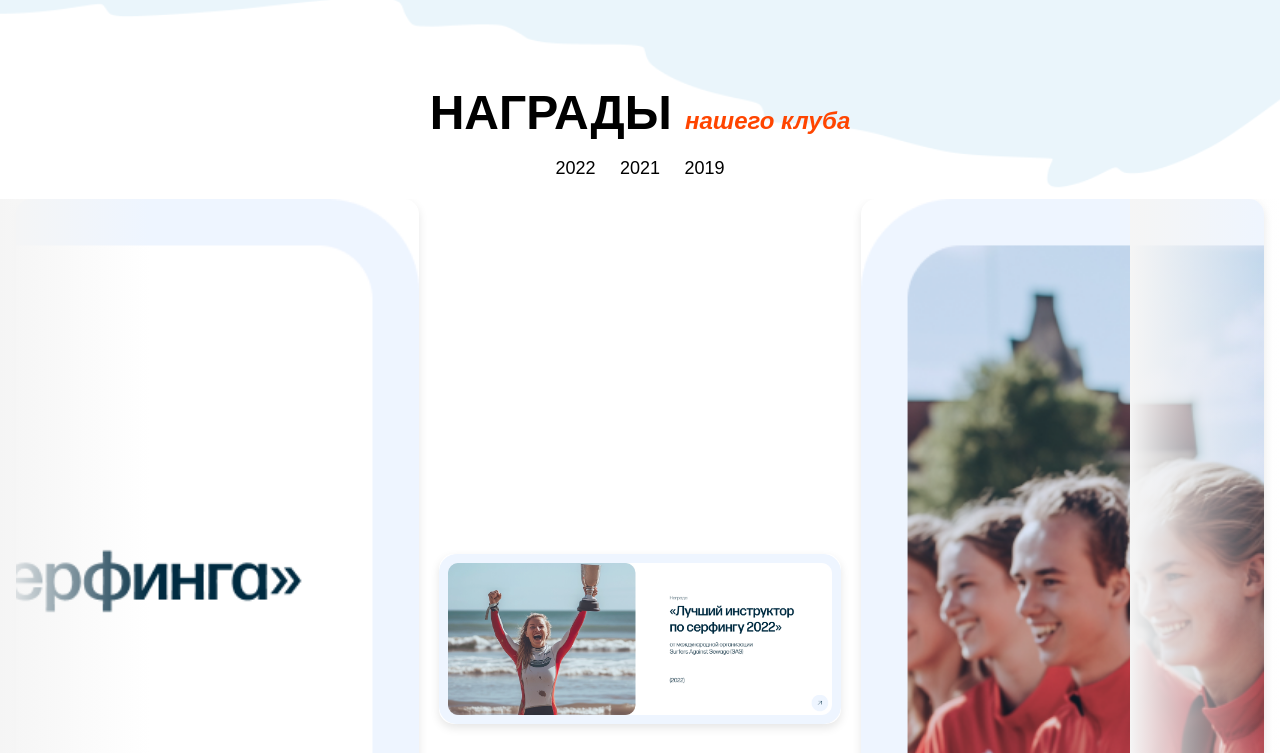
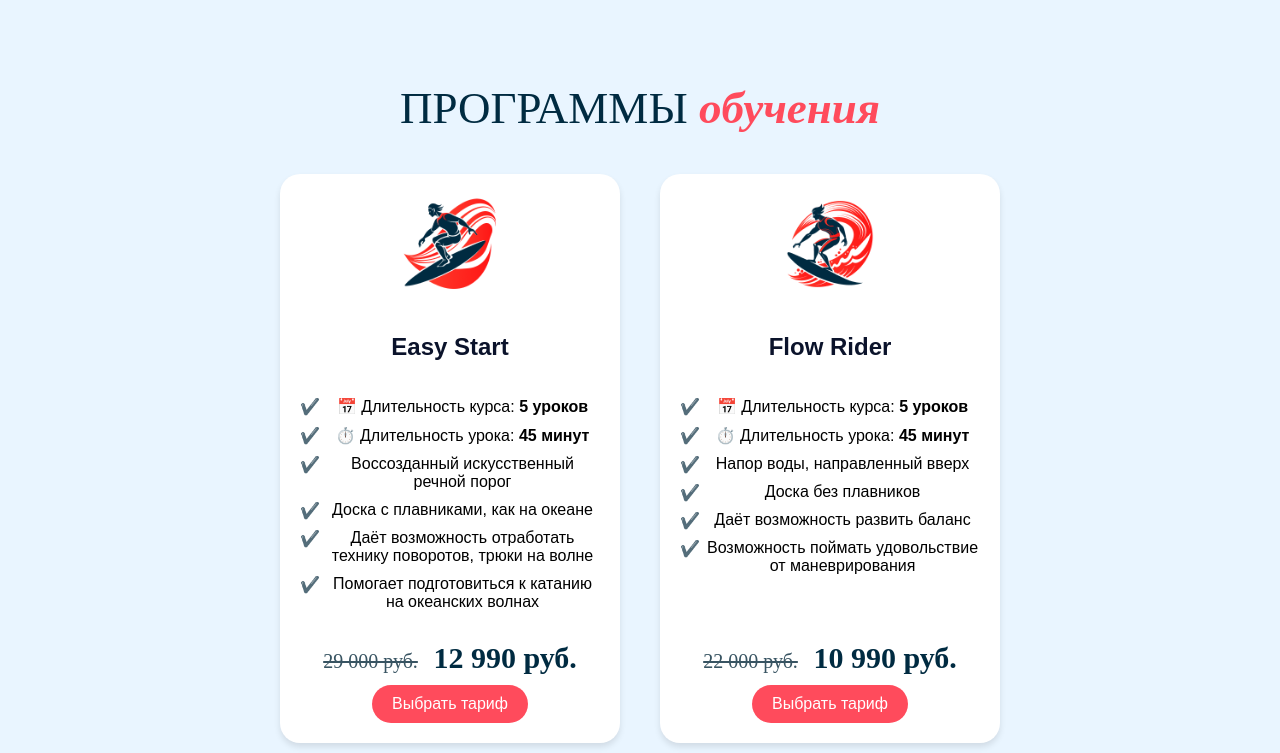
Before and after one commit to quikberry/control, a plain HTML site: page index.html in a window 1280 px wide. Shown: the part 1747-2500 px from the top of the page. Drawn offline with Linux system fonts and the light colour scheme; a web font is replaced by a local one.

Commit message:
Сделана 3 секция

```diff
--- a/index.css
+++ b/index.css
@@ -514,94 +514,114 @@
     transform: scale(1.1);
   }
 
-  .awards-section {
-    position: relative;
+  .program-section {
     text-align: center;
-    padding: 50px 0;
-    background-image: url('image/cloud.png');
-    background-size: cover;
-    background-position: center;
-    overflow: hidden;
+    padding: 50px 20px;
+    background-color: #e9f5ff; /* Нежно-голубой фон */
   }
 
-  .awards-heading {
-    font-family: 'Forma DJR Cyrillic Deck', sans-serif;
-    font-size: 48px;
-    font-weight: bold;
+  .program-title {
+    font-size: 45px;
+    font-family: 'Forma DJR Cyrillic Deck';
+    font-weight: 500;
+    margin-bottom: 40px;
+    color: #002B41;
+  }
+
+  .program-title .highlight {
+    font-family: 'Panton Rust Script';
+    font-weight: 600;
+    font-style: italic;
+    color: #ff4b5c;
+    font-style: italic;
+  }
+
+  /* Карточки программы */
+  .program-cards {
+    display: flex;
+    justify-content: center;
+    gap: 40px;
+    margin-top: 30px;
+  }
+
+  .program-card {
+    background-color: #ffffff;
+    border-radius: 20px;
+    padding: 20px;
+    box-shadow: 0 4px 6px rgba(0, 0, 0, 0.1);
+    width: 300px;
+    display: flex;
+    flex-direction: column;
+  }
+
+  .program-logo {
+    display: block;
+    margin: 0 auto 15px;
+    width: 100px;
+  }
+
+  .program-name {
+    font-size: 24px;
+    color: #0b132b;
+    text-align: center;
+    margin-bottom: 15px;
+  }
+
+  .program-features {
+    list-style: none;
+    padding: 0;
+    margin: 20px 0;
+  }
+
+  .program-features li {
+    margin-bottom: 10px;
+    position: relative;
+    padding-left: 25px;
+  }
+
+  .program-features li::before {
+    content: "✔️"; /* Галочка */
+    position: absolute;
+    left: 0;
+    color: #ff4b5c;
+  }
+
+  /* Цены и кнопки */
+  .program-bottom {
+    margin-top: auto; /* Сдвигает ценник и кнопку вниз */
+    text-align: center;
+  }
+
+  .program-price {
+    font-size: 20px;
     margin-bottom: 10px;
   }
 
-  .awards-subheading {
-    font-family: 'Panton Rust Script', sans-serif;
-    font-size: 24px;
-    font-style: italic;
-    color: #FF4500;
+  .program-price del {
+    font-family: 'Forma DJR Cyrillic Deck';
+    color: #385462;
+    margin-right: 10px;
   }
 
-  .awards-years {
-    margin-bottom: 20px;
+  .program-price span {
+    font-family: 'Forma DJR Cyrillic Deck';
+    color: #002B41;
+    font-size: 30px;
+    font-weight: bold;
   }
 
-  .year-link {
-    font-family: 'Forma DJR Cyrillic Deck', sans-serif;
-    font-size: 18px;
-    margin: 0 10px;
-    text-decoration: none;
-    color: #000;
+  .program-button {
+    background-color: #ff4b5c;
+    color: white;
+    border: none;
+    border-radius: 30px;
+    padding: 10px 20px;
+    font-size: 16px;
+    cursor: pointer;
+    display: inline-block;
+    transition: background-color 0.3s ease;
   }
 
-  .awards-slider {
-    display: flex;
-    justify-content: center;
-    align-items: center;
-    overflow: hidden;
-    max-width: 1400px;
-    margin: 0 auto;
-    position: relative;
+  .program-button:hover {
+    background-color: #ff6b6b;
   }
-
-  .award-item {
-    flex: 0 0 33%;
-    max-width: 33%;
-    padding: 0 10px;
-    box-sizing: border-box;
-  }
-
-  .award-item img {
-    width: 100%;
-    height: auto;
-    border-radius: 15px;
-    box-shadow: 0 4px 10px rgba(0, 0, 0, 0.1);
-    object-fit: cover;
-  }
-
-  .left img {
-    object-position: right;
-  }
-
-  .right img {
-    object-position: left;
-  }
-
-  .center img {
-    object-position: center;
-  }
-
-  .awards-slider:before,
-  .awards-slider:after {
-    content: '';
-    position: absolute;
-    top: 0;
-    bottom: 0;
-    width: 150px;
-    background: linear-gradient(to right, #f5f5f5 0%, transparent 100%);
-    z-index: 1;
-  }
-
-  .awards-slider:before {
-    left: 0;
-  }
-
-  .awards-slider:after {
-    right: 0;
-  }
--- a/index.html
+++ b/index.html
@@ -90,24 +90,47 @@
         яркими эмоциями и волнующими приключениями. Погнали волну!
       </p>
 
-      <div class="awards-section">
-        <h2 class="awards-heading">
-          НАГРАДЫ <span class="awards-subheading">нашего клуба</span>
-        </h2>
-        <div class="awards-years">
-          <a href="#" class="year-link">2022</a>
-          <a href="#" class="year-link">2021</a>
-          <a href="#" class="year-link">2019</a>
-        </div>
-        <div class="awards-slider">
-          <div class="award-item left">
-            <img src="image/leftCut.png" alt="Left Cut">
+      <div class="program-section">
+        <h2 class="program-title">ПРОГРАММЫ <span class="highlight">обучения</span></h2>
+        <div class="program-cards">
+          <div class="program-card">
+            <img src="image/leftLogo.png" alt="Easy Start Logo" class="program-logo">
+            <h3 class="program-name">Easy Start</h3>
+            <ul class="program-features">
+              <li>📅 Длительность курса: <strong>5 уроков</strong></li>
+              <li>⏱️ Длительность урока: <strong>45 минут</strong></li>
+              <li>Воссозданный искусственный речной порог</li>
+              <li>Доска с плавниками, как на океане</li>
+              <li>Даёт возможность отработать технику поворотов, трюки на волне</li>
+              <li>Помогает подготовиться к катанию на океанских волнах</li>
+            </ul>
+            <div class="program-bottom">
+              <div class="program-price">
+                <del>29 000 руб.</del>
+                <span>12 990 руб.</span>
+              </div>
+              <button class="program-button">Выбрать тариф</button>
+            </div>
           </div>
-          <div class="award-item center">
-            <img src="image/straight.png" alt="Straight">
-          </div>
-          <div class="award-item right">
-            <img src="image/rightCut.png" alt="Right Cut">
+
+          <div class="program-card">
+            <img src="image/rightLogo.png" alt="Flow Rider Logo" class="program-logo">
+            <h3 class="program-name">Flow Rider</h3>
+            <ul class="program-features">
+              <li>📅 Длительность курса: <strong>5 уроков</strong></li>
+              <li>⏱️ Длительность урока: <strong>45 минут</strong></li>
+              <li>Напор воды, направленный вверх</li>
+              <li>Доска без плавников</li>
+              <li>Даёт возможность развить баланс</li>
+              <li>Возможность поймать удовольствие от маневрирования</li>
+            </ul>
+            <div class="program-bottom">
+              <div class="program-price">
+                <del>22 000 руб.</del>
+                <span>10 990 руб.</span>
+              </div>
+              <button class="program-button">Выбрать тариф</button>
+            </div>
           </div>
         </div>
       </div>
```
Also changed, not shown: image/leftLogo.png (added), image/rightLogo.png (added), 1 other file.
